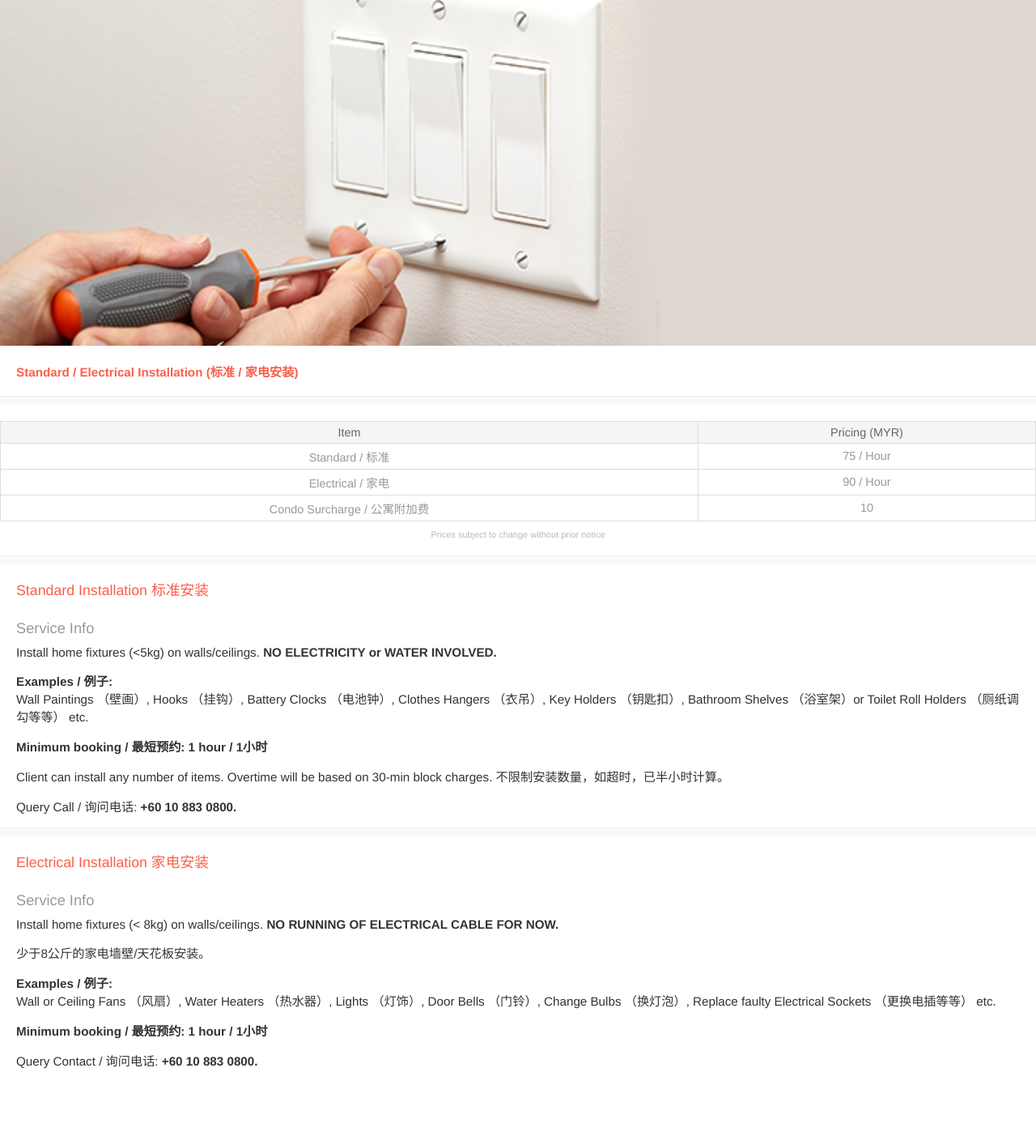
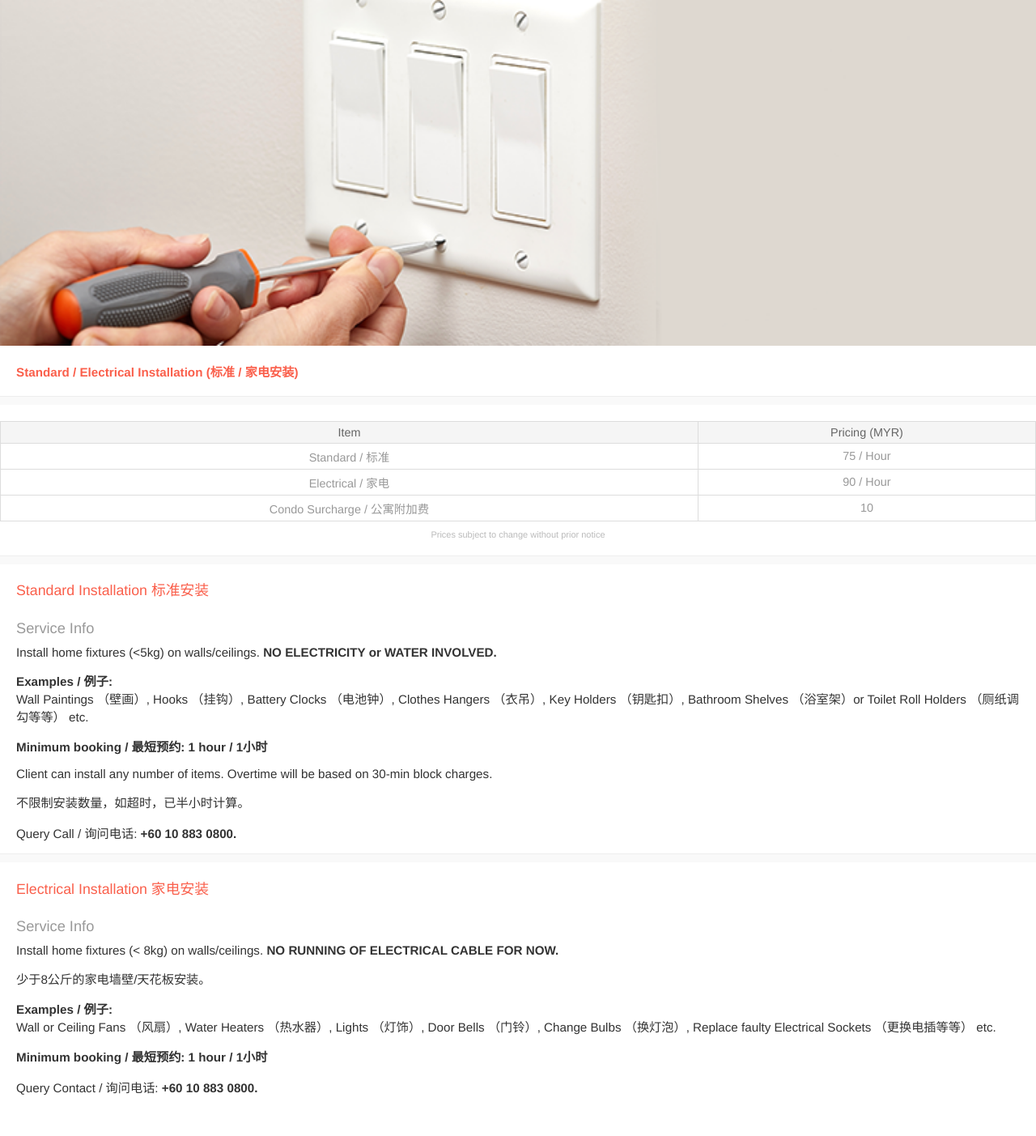
Before and after one commit to blooms-singapore/pages, a Jekyll site: the page built from en/services/myr/installation.html, in a window 1280 px wide. Shown: the whole page at 81% size. Built offline with Jekyll 4.4.1, drawn with Linux system fonts in a browser that asks for light colours; before the commit the page ends 1370 px from its top, so only the background shows below that.

Commit message:
Update installation.html

```diff
--- a/en/services/myr/installation.html
+++ b/en/services/myr/installation.html
@@ -55,7 +55,10 @@ layout: service
 <p>
   <strong>Minimum booking / 最短预约: 1 hour / 1小时</strong>
   <p>
-    Client can install any number of items. Overtime will be based on 30-min block charges. 不限制安装数量，如超时，已半小时计算。
+    Client can install any number of items. Overtime will be based on 30-min block charges.
+    <p>
+      <p>
+    不限制安装数量，如超时，已半小时计算。
     <p>
     <p>
        Query Call / 询问电话: <strong>+60 10 883 0800.</strong>
```
